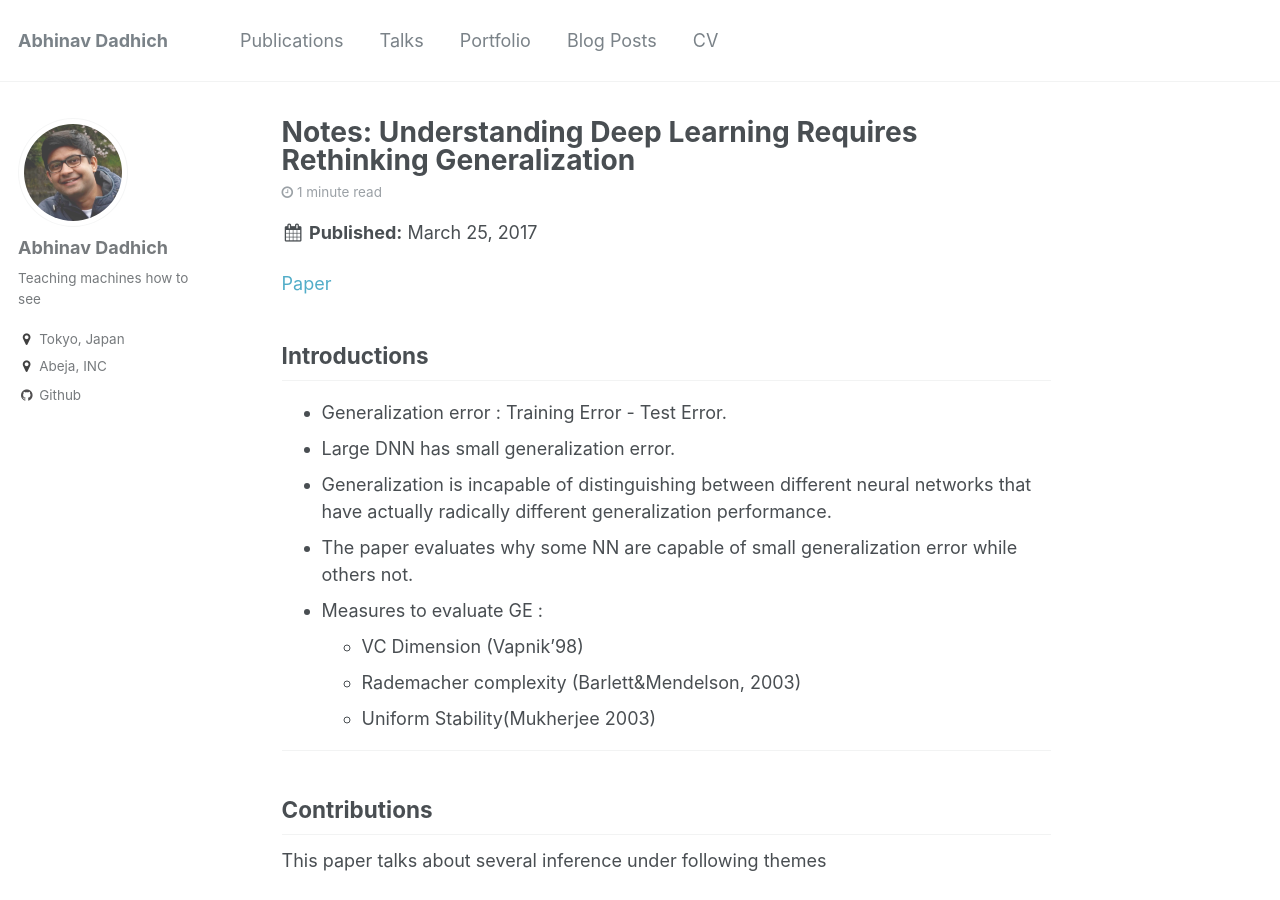
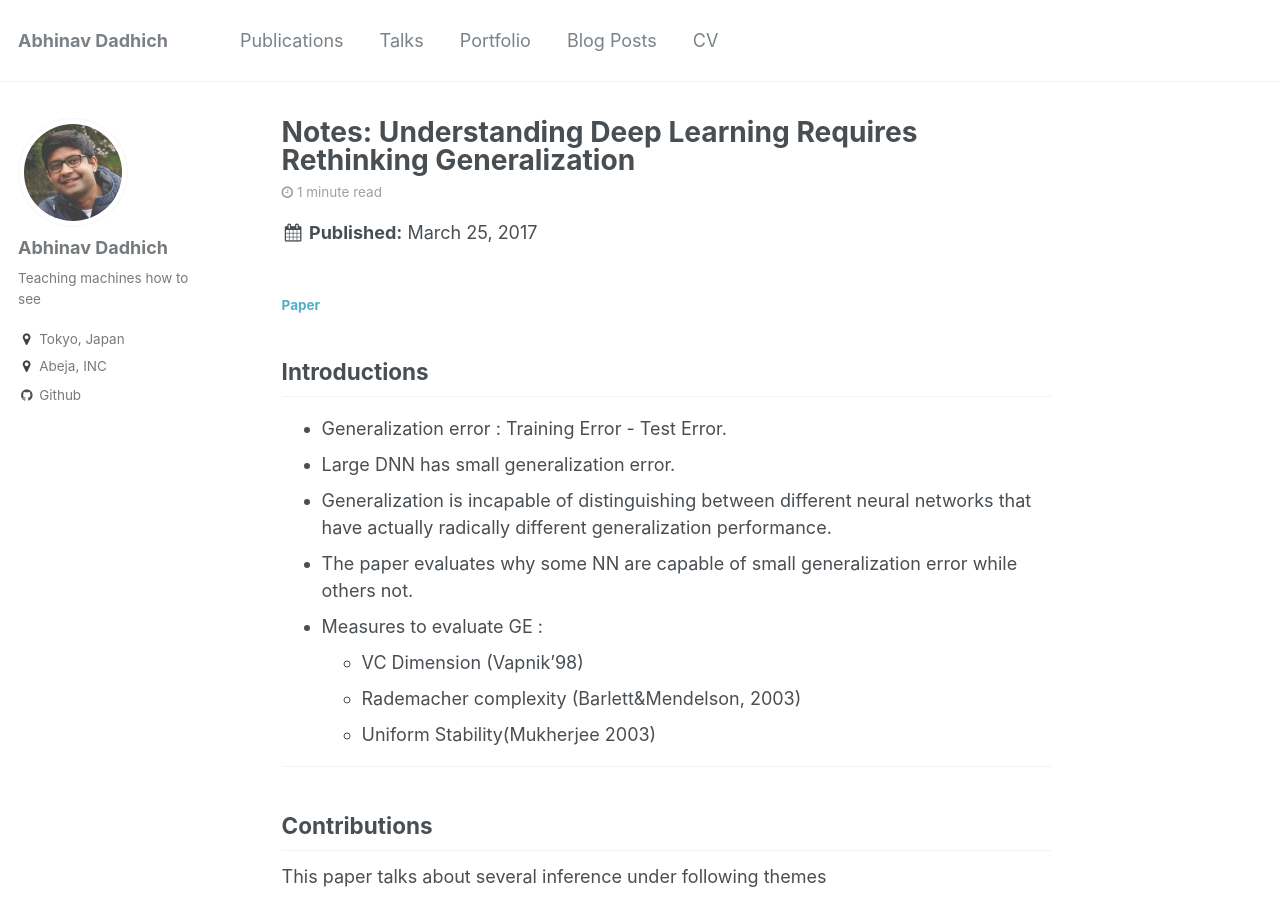
Before and after one commit to ResByte/ResByte.github.io, a Jekyll site: the page built from _posts/2017-03-25-zhang-iclr-17.md, in a window 1280 px wide and 900 px high. Built offline with Jekyll 4.4.1, drawn with Linux system fonts in a browser that asks for light colours.

Commit message:
minor fix

```diff
--- a/_posts/2017-03-25-zhang-iclr-17.md
+++ b/_posts/2017-03-25-zhang-iclr-17.md
@@ -7,7 +7,8 @@ tags:
   - Theory
 ---
 
-[Paper](https://arxiv.org/abs/1611.03530)
+#### [Paper](https://arxiv.org/abs/1611.03530)
+
 ## Introductions
 - Generalization error : Training Error - Test Error.
 - Large DNN has small generalization error.
```
